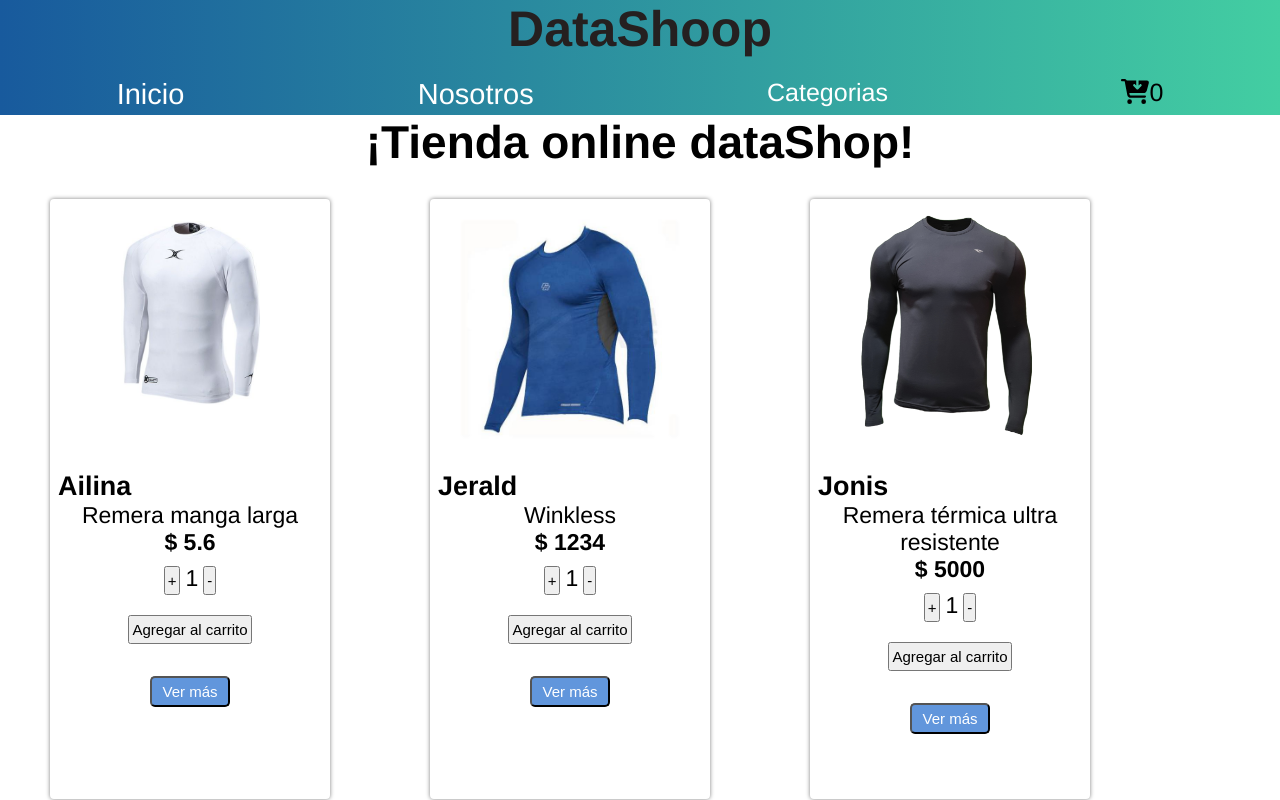
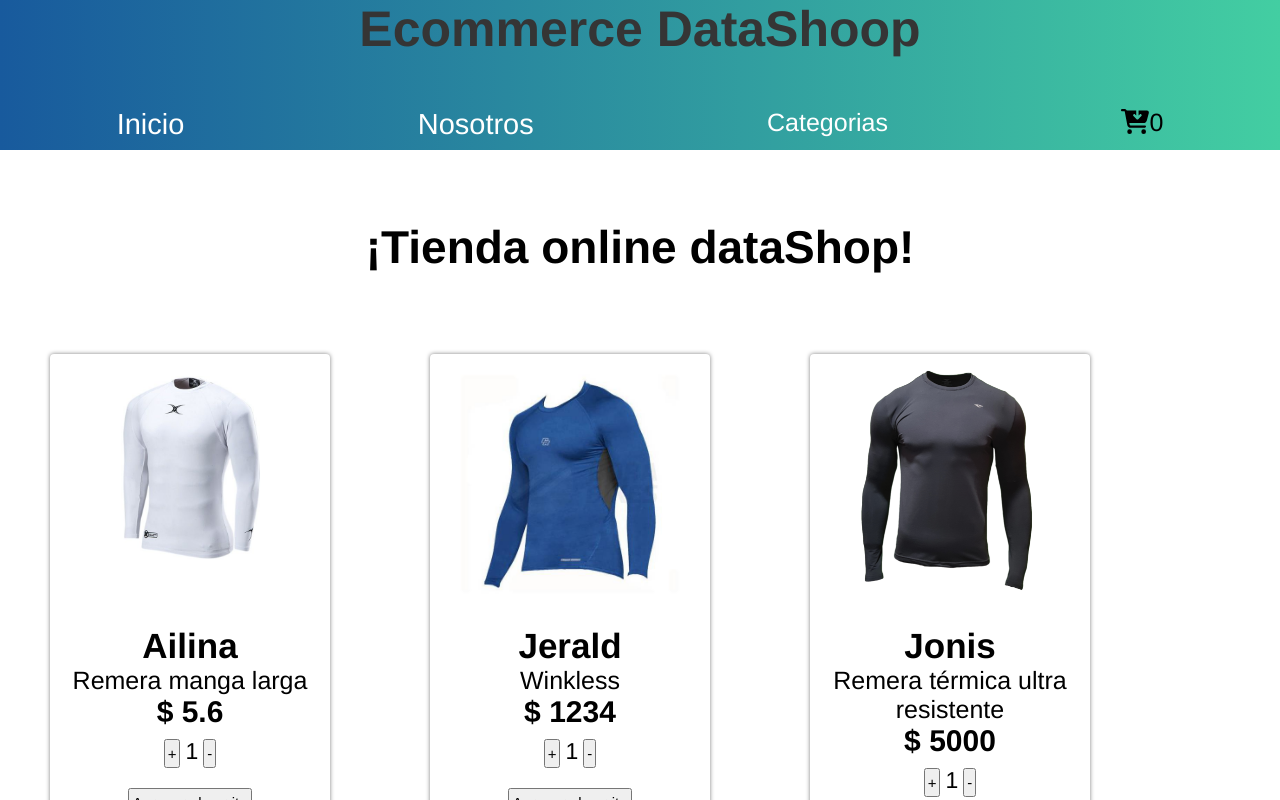
Before and after one commit to GuiFerdATA/React-Guille-Fernandez, a React (Create React App) app: page / in a window 1280 px wide. Shown: the top 800 px of the page. Built offline with nearby package versions, Linux system fonts and the light colour scheme.

Commit message:
acomodamos stylos en css

```diff
--- a/src/App.css
+++ b/src/App.css
@@ -4,4 +4,6 @@
 }
 h1{
   text-align: center;
+  margin-top: 70px;
+  margin-bottom: 50px;
 }
--- a/src/components/Footer/Footer.jsx
+++ b/src/components/Footer/Footer.jsx
@@ -6,7 +6,7 @@ function Footer() {
         <div className="content-footer">
             <footer className="footer">
                 <h2>
-                    <strong>Footer</strong>
+                    <strong>MyEcommerce</strong>
                 </h2>
                 <ul>
                     <li>Reclamos</li>
--- a/src/components/NavBar/NavBar.jsx
+++ b/src/components/NavBar/NavBar.jsx
@@ -6,7 +6,7 @@ function NavBar() {
 
         <header className="App-header">
             <nav>
-                <h2>DataShoop</h2>
+                <h2>Ecommerce DataShoop</h2>
                 <ul className="menu-principal">
                     <li><Link to="/"> Inicio </Link></li>
                     <li><Link to="/category/Nosotros">Nosotros</Link></li>
--- a/src/components/NavBar/navbar.css
+++ b/src/components/NavBar/navbar.css
@@ -48,7 +48,7 @@ h2 {
     display: none;
     position: absolute;
     padding: 5px;
-    background:rgb(92, 90, 90);
+    background-color: #185a9d;
     margin-top: 2px;
 }
 .App-header ul ul a {
@@ -60,7 +60,10 @@ h2 {
     display: block;
 }
 
-
 .App-header nav {
-    height: 115px;
+    height: 150px;
 }
+.App-header h2{
+    margin-bottom: 50px;
+    color:rgb(53, 53, 53);
+}
--- a/src/components/Products/card.css
+++ b/src/components/Products/card.css
@@ -32,3 +32,15 @@
 .card-detail {
     padding: 12px 8px;
 }
+
+.card-detail h3 {
+    justify-content: center;
+    font-size: 35px;
+}
+
+.card-detail h4{
+    font-size: 30px;
+}
+.card-detail p{
+    font-size: 25px;
+}
```
